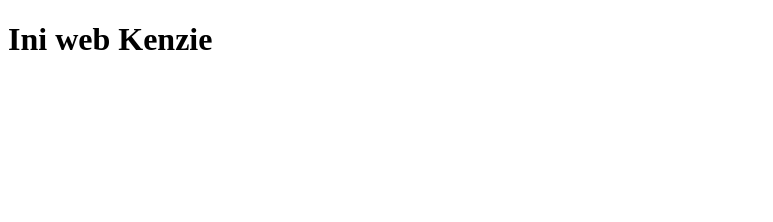
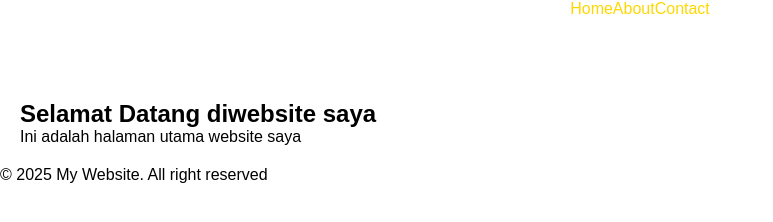
Before and after one commit to SkyLight211/Latihan-ekskul-coding, a plain HTML site: page Index.html in a window 1280 px wide. Shown: the whole page, without its empty margins (0-773 px from the left). Drawn offline with Linux system fonts and the light colour scheme.

Commit message:
Update Index.html

```diff
--- a/Index.html
+++ b/Index.html
@@ -1,9 +1,31 @@
 <!DOCTYPE html>
 <html>
-<head>
-    <title>Latihan</title>
-</head>
-<body>
-    <h1>Ini web Kenzie</h1>
-</body>
+  <head>
+    <title>Home - My Website</title>
+    <link rel="stylesheet" href="style.css">
+  </head>
+  <body>
+
+    <header>
+      <nav class="navbar">
+        <ul>
+          <li><a href="index.html" class="active">Home</a></li>
+          <li><a href="about.html" class="active">About</a></li>
+          <li><a href="contact.html" class="active">Contact</a></li>
+        </ul>
+      </nav>
+    </header>
+
+    <main>
+      <section class="profile">
+        <h1>Selamat Datang diwebsite saya</h1>
+        <p>Ini adalah halaman utama website saya</p>
+      </section>
+    </main>
+
+    <footer>
+      <p>&copy; 2025 My Website. All right reserved</p>
+    </footer>
+
+  </body>
 </html>
```
